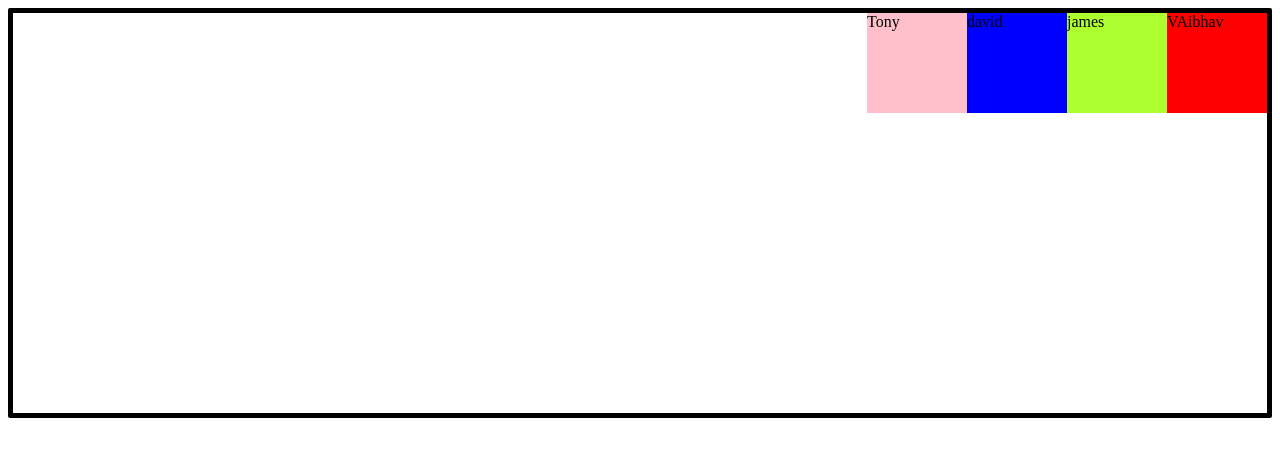
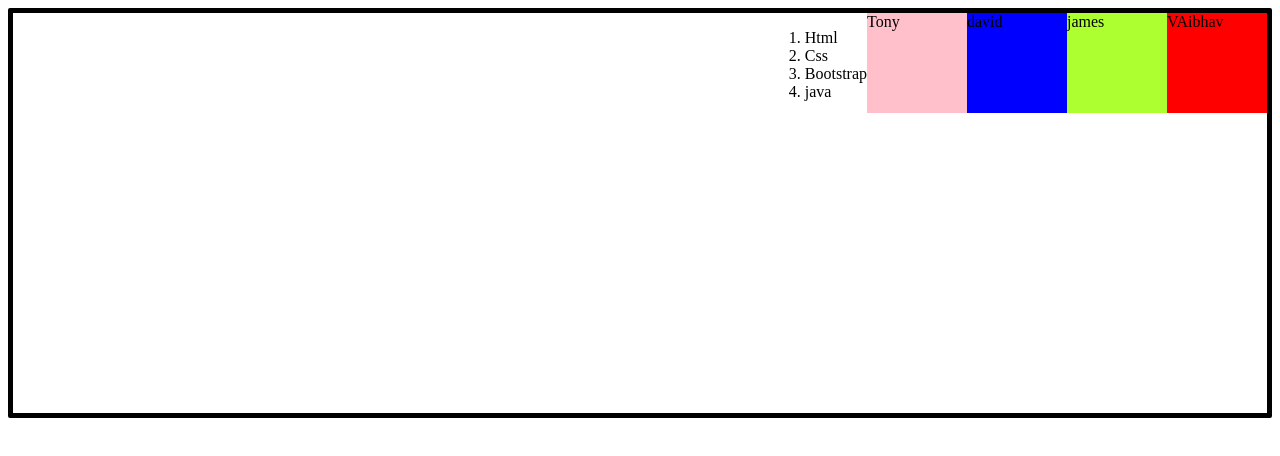
Before and after one commit to Va506851/sam, a plain HTML site: page sped.html in a window 1280 px wide. Drawn offline with Linux system fonts and the light colour scheme.

Commit message:
some changes

```diff
--- a/sped.html
+++ b/sped.html
@@ -23,6 +23,12 @@
         <div class="box" style="background-color:greenyellow ;">james</div>
         <div class="box" style="background-color:blue ;">david</div>
         <div class="box" style="background-color:pink ;">Tony</div>
+        <ol>
+            <li> Html</li>
+            <li>Css</li>
+            <li> Bootstrap</li>
+            <li> java</li>
+        </ol>
 
     </div>
 </body>
```
